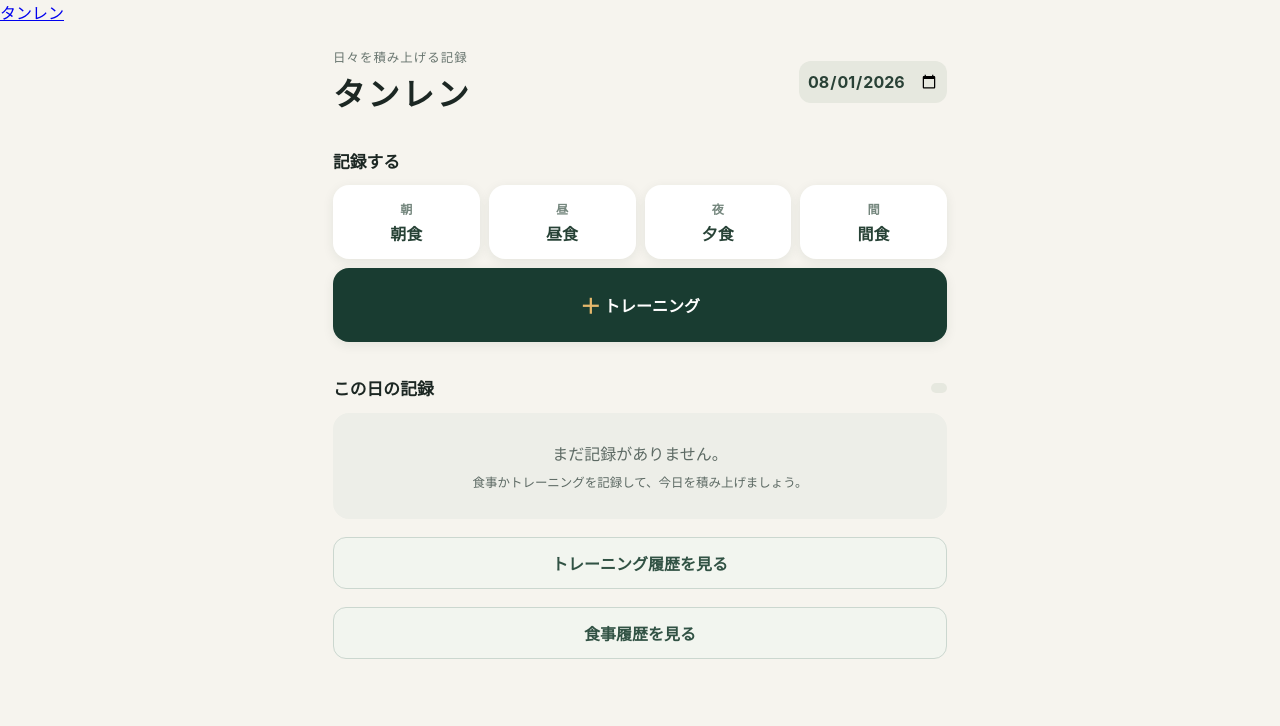
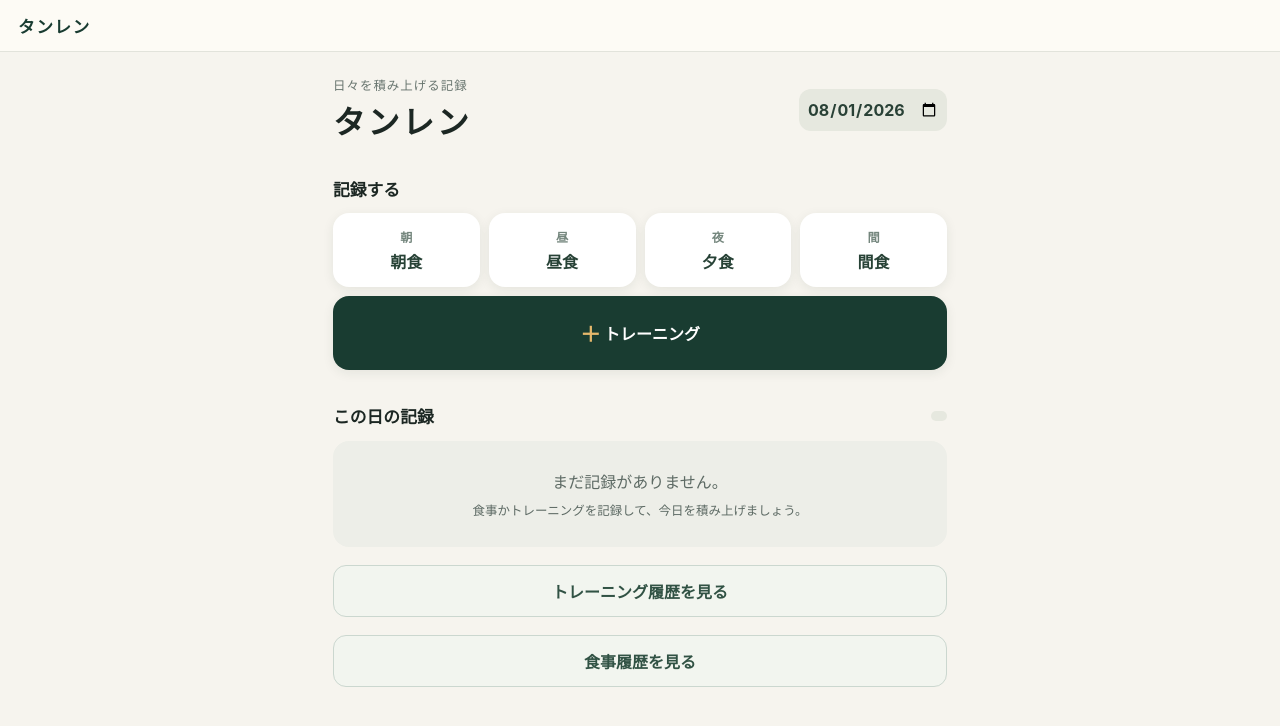
Before and after one commit to matsunagae-source/tanren, a website: page index.html in a window 1280 px wide. Drawn offline with Linux system fonts and the light colour scheme.

Commit message:
固定ヘッダーの見た目を追加

```diff
--- a/styles.css
+++ b/styles.css
@@ -1,9 +1,10 @@
 :root { font-family: -apple-system, BlinkMacSystemFont, "Hiragino Sans", "Noto Sans JP", sans-serif; color: #1c2723; background: #f6f4ee; }
 * { box-sizing: border-box; }
 body { margin: 0; min-width: 320px; overflow-x: hidden; }
+.global-header { position: fixed; z-index: 10; top: 0; left: 0; right: 0; height: calc(52px + env(safe-area-inset-top)); padding: env(safe-area-inset-top) 18px 0; display: flex; align-items: center; background: rgba(253, 251, 246, .94); border-bottom: 1px solid #e2e3db; backdrop-filter: blur(12px); }.global-header a { color: #193c31; text-decoration: none; font-size: 1.05rem; font-weight: 800; letter-spacing: .08em; }
 button, input, select { font: inherit; }
 button { cursor: pointer; }
-.app-shell { width: 100%; max-width: 650px; margin: auto; padding: max(24px, env(safe-area-inset-top)) 18px calc(28px + env(safe-area-inset-bottom)); overflow: hidden; }
+.app-shell { width: 100%; max-width: 650px; margin: auto; padding: calc(76px + env(safe-area-inset-top)) 18px calc(28px + env(safe-area-inset-bottom)); overflow: hidden; }
 .topbar, .section-heading, .sheet-title-row { display: flex; align-items: center; justify-content: space-between; gap: 12px; }
 .eyebrow { color: #68756f; font-size: .78rem; margin: 0 0 3px; letter-spacing: .08em; }
 h1 { margin: 0; font-size: 2rem; letter-spacing: .08em; } h2 { margin: 0; font-size: 1.05rem; }
```
